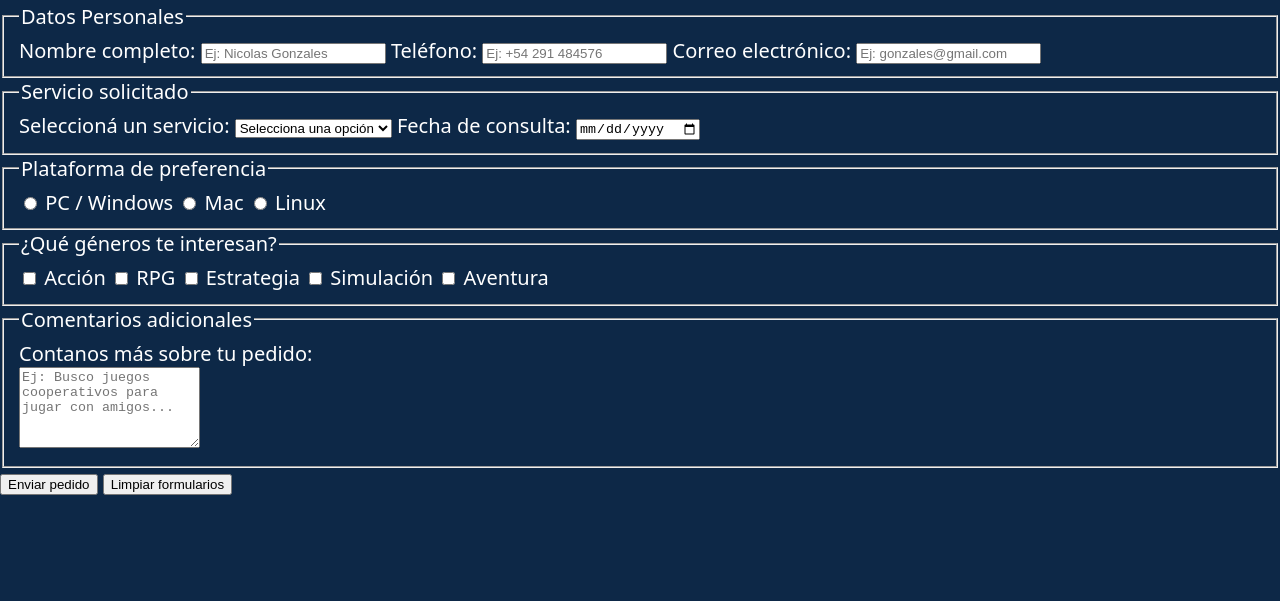
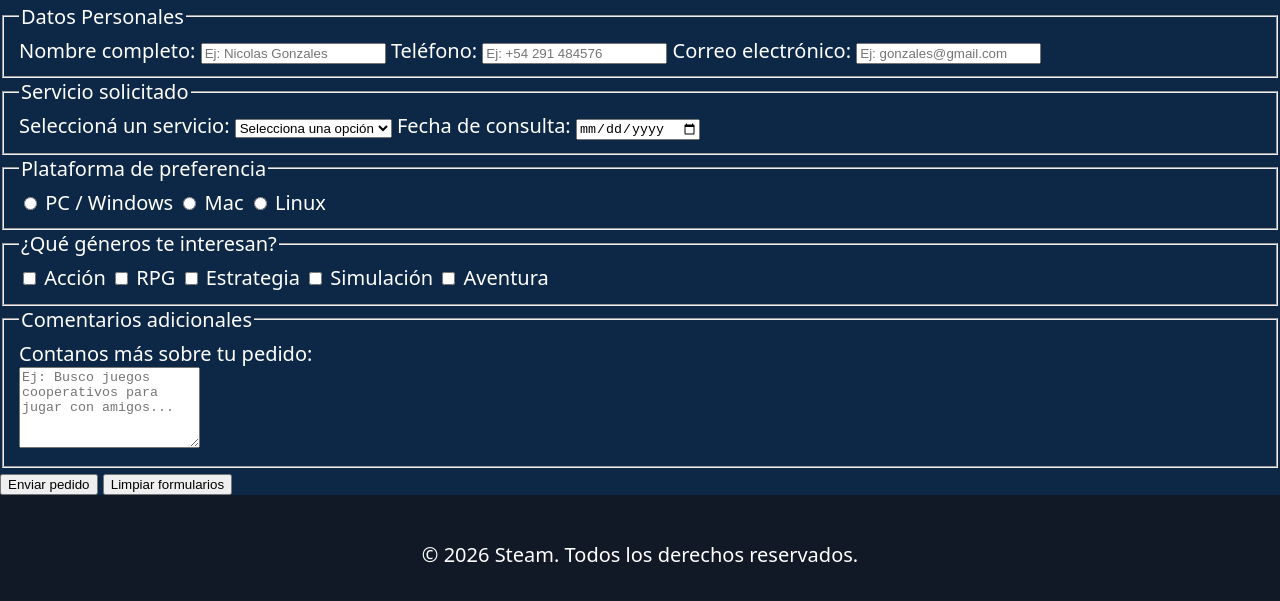
Before and after one commit to NaxarenoXNT/TP1_Prog3_Grupo, a plain HTML site: page pages/pedido.html in a window 1280 px wide. Shown: the part 239-840 px from the top of the page. Before the commit the page ends 800 px from the top, so only its background shows below. Drawn offline with Linux system fonts and the light colour scheme.

Commit message:
Agrego el footer a pedido.html

```diff
--- a/pages/pedido.html
+++ b/pages/pedido.html
@@ -108,5 +108,9 @@
             </form>
         </section>
     </main>
+
+    <footer>
+        <p>&copy; 2026 Steam. Todos los derechos reservados.</p>
+    </footer>
 </body>
 </html>
```
